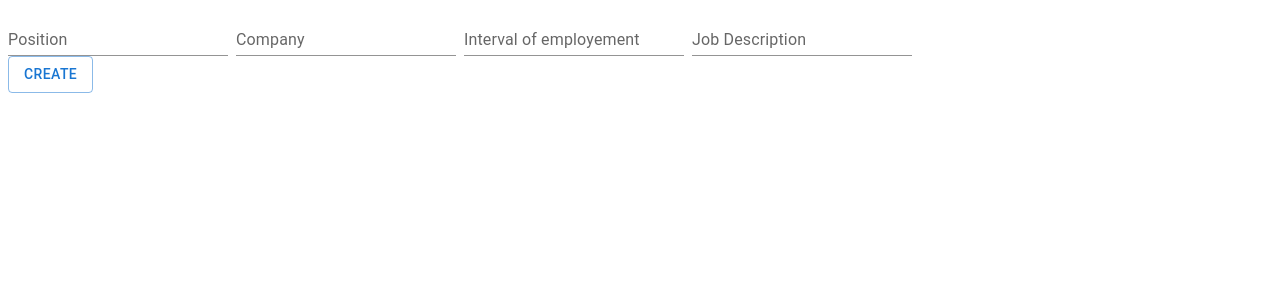
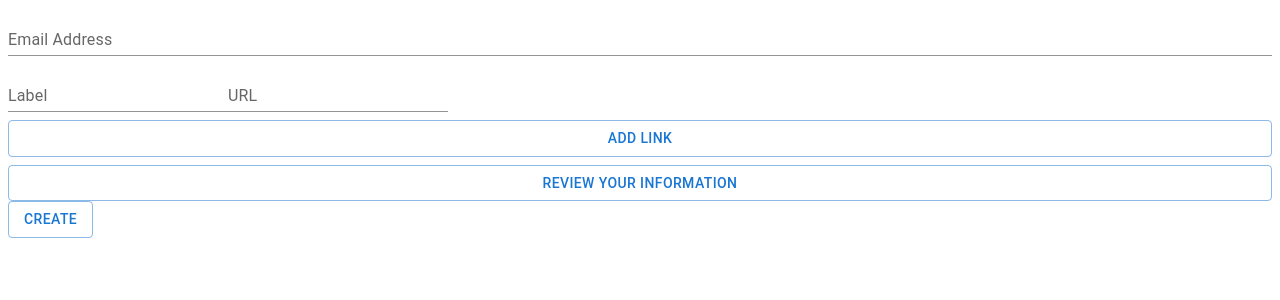
Before and after one commit to andreybutenko/QuickPortfolio, a Next.js app: page /portfolio/create in a window 1280 px wide. Shown: the top 300 px of the page. Built offline with nearby package versions, Linux system fonts and the light colour scheme.

Commit message:
Authored by E&M Finished workhistory and basic function of contact.

```diff
--- a/components/create/Contact.tsx
+++ b/components/create/Contact.tsx
@@ -0,0 +1,57 @@
+import * as React from 'react';
+import CreatePortfolioContext from 'components/create/CreatePorfolioContext';
+import { TextField, Input, Stack, Button } from '@mui/material';
+import { useCallback, useState, useContext, useRef, RefObject } from 'react';
+import { IContact, ILink } from 'models/data/';
+
+const Contact = () => {
+  const formRef = useRef() as RefObject<HTMLFormElement>;
+  const link: ILink = {
+    label: '',
+    url: '',
+  };
+  const { contact, setContact } = useContext(CreatePortfolioContext);
+  const onAddLink = () => {
+    contact.links?.push(link);
+    formRef.current?.reset();
+  };
+  const onSubmit = () => {
+    // console.log(contact.links);
+    setContact({ ...contact });
+  };
+  return (
+    <Stack direction="column" spacing={1}>
+      <TextField
+        label={'Email Address'}
+        variant="standard"
+        onChange={(element) => {
+          contact.email = element.target.value;
+        }}
+      />
+      <form ref={formRef}>
+        <TextField
+          label={'Label'}
+          variant="standard"
+          onChange={(element) => {
+            link.label = element.target.value;
+          }}
+        />
+        <TextField
+          label={'URL'}
+          variant="standard"
+          onChange={(element) => {
+            link.url = element.target.value;
+          }}
+        />
+      </form>
+      <Button variant="outlined" onClick={onAddLink}>
+        Add Link
+      </Button>
+      <Button variant="outlined" onClick={onSubmit}>
+        Review your information
+      </Button>
+    </Stack>
+  );
+};
+
+export default Contact;
--- a/components/create/WorkHistory.tsx
+++ b/components/create/WorkHistory.tsx
@@ -1,55 +1,63 @@
 import * as React from 'react';
 import CreatePortfolioContext from 'components/create/CreatePorfolioContext';
-import { TextField, Input, Stack } from '@mui/material';
-import { useCallback, useState, useContext } from 'react';
+import { TextField, Input, Stack, Button } from '@mui/material';
+import { useCallback, useState, useContext, useRef, RefObject } from 'react';
 import { IWorkHistory } from 'models/data/';
 
 const WorkHistory = () => {
+  const formRef = useRef() as RefObject<HTMLFormElement>;
+  const entry = {
+    position: '',
+    company: '',
+    dateWorked: '',
+    description: '',
+  };
   const { work, setWork } = useContext(CreatePortfolioContext);
+  // const [position, setPosition] = useState('');
+  // const [company, setCompany] = useState('');
+  // const [dateWorked, setDateWorked] = useState('');
+  // const [description, setDescription] = useState('');
+  const onSubmit = async () => {
+    work.push(entry);
+    setWork([...work]);
+    formRef.current?.reset();
+  };
   return (
-    <div>
-      {work.map((entry: any, index: number) => (
-        <Stack direction="row" spacing={1} key={-1}>
+    <form ref={formRef}>
+      <Stack direction="column" spacing={1}>
         <TextField
           label={'Position'}
           variant="standard"
-            onKeyPress={(e: any) => {
-              if (e.key === 'Enter') {
-                entry.position = e.target.value;
-              }
+          onChange={(element) => {
+            entry.position = element.target.value;
           }}
         />
         <TextField
           label={'Company'}
           variant="standard"
-            onKeyPress={(e: any) => {
-              if (e.key === 'Enter') {
-                entry.company = e.target.value;
-              }
+          onChange={(element) => {
+            entry.company = element.target.value;
           }}
         />
         <TextField
           label={'Interval of employement'}
           variant="standard"
-            onKeyPress={(e: any) => {
-              if (e.key === 'Enter') {
-                entry.dateWorked = e.target.value;
-              }
+          onChange={(element) => {
+            entry.dateWorked = element.target.value;
           }}
         />
         <TextField
           label={'Job Description'}
           variant="standard"
-            onKeyPress={(e: any) => {
-              if (e.key === 'Enter') {
-                entry.description = e.target.value;
-                setWork([...work]);
-              }
+          onChange={(element) => {
+            entry.description = element.target.value;
           }}
         />
+        <Button variant="outlined" onClick={onSubmit}>
+          Add Work History
+        </Button>
       </Stack>
-      ))}
-    </div>
+    </form>
   );
 };
 
--- a/pages/portfolio/create.tsx
+++ b/pages/portfolio/create.tsx
@@ -8,6 +8,7 @@ import CreatePortfolioContext from 'components/create/CreatePorfolioContext';
 import { IWorkHistory, ISkills, IProject, IContact } from 'models/data/';
 import Skills from 'components/create/Skills';
 import WorkHistory from 'components/create/WorkHistory';
+import Contact from 'components/create/Contact';
 import { stringify } from 'querystring';
 const CreatePortfolioPage: NextPage = () => {
   const portfolioClient = new PortfolioApiClient();
@@ -16,12 +17,10 @@ const CreatePortfolioPage: NextPage = () => {
   const [name, setName] = useState('');
   const [headshot, setHeadShot] = useState('');
   const [about, setAbout] = useState('');
-  const [work, setWork] = useState<IWorkHistory[]>([
-    { position: '', company: '', dateWorked: '', description: '' },
-  ]);
+  const [work, setWork] = useState<IWorkHistory[]>([]);
   const [skills, setSkills] = useState<ISkills>({ tech: [], soft: [] });
   const [projects, setProjects] = useState<IProject[]>([]);
-  const [contact, setContact] = useState<IContact>({});
+  const [contact, setContact] = useState<IContact>({ email: '', links: [] });
   const [isSubmitting, setIsSubmitting] = useState(false);
   if (isSubmitting) {
     return <CircularProgress />;
@@ -44,7 +43,7 @@ const CreatePortfolioPage: NextPage = () => {
     });
     router.push(`/portfolio/${portfolio?.id}`);
   };
-  console.log(work[0]);
+  console.log(contact);
   return (
     <CreatePortfolioContext.Provider
       value={{
@@ -66,7 +65,8 @@ const CreatePortfolioPage: NextPage = () => {
         setContact,
       }}
     >
-      <WorkHistory />
+      {/* <WorkHistory /> */}
+      <Contact />
       {/* <Introduction /> */}
       {/* <Skills /> */}
 
```
Lines whose indentation alone changed are shown as unchanged.
